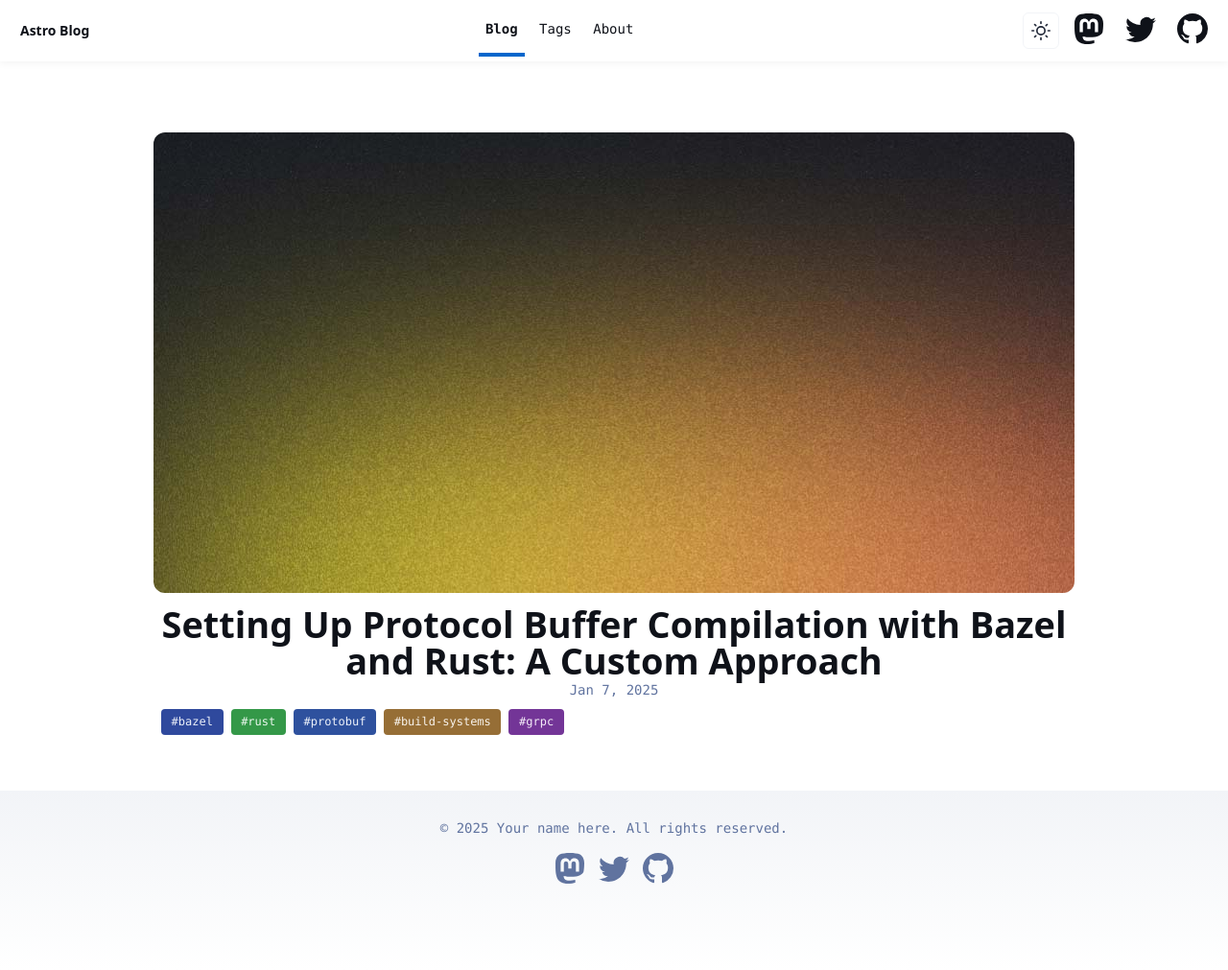
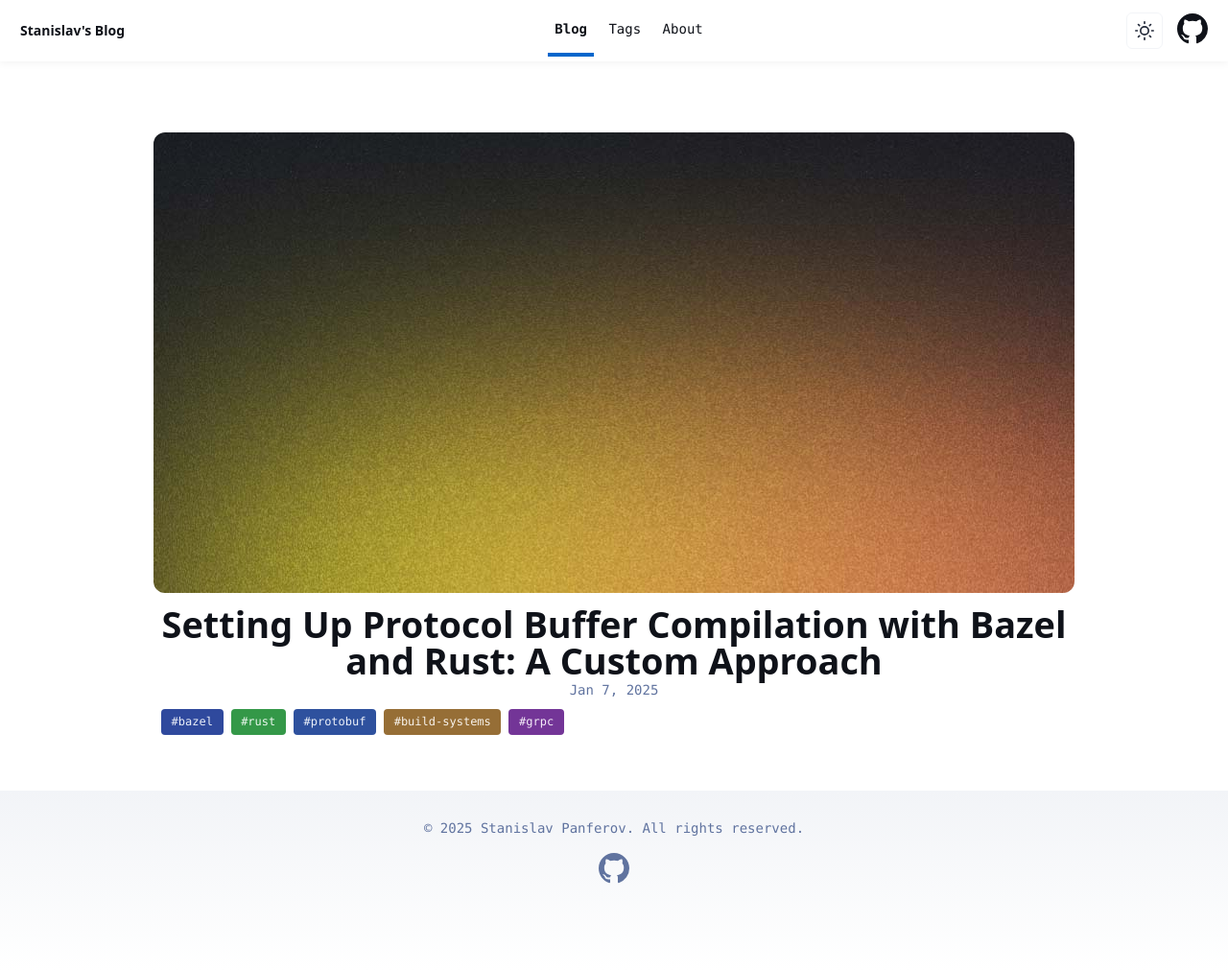
Before and after one commit to s-panferov/stanislav.blog, an Astro site: page / in a window 1280 px wide. Shown: the whole page at 96% size. Built offline with nearby package versions, Linux system fonts and the light colour scheme; Astro itself is replaced by a stand-in of ours.

Commit message:
Replace 'Astro Blog' with 'Stanislav's Blog' and personalize site
- Update site title to 'Stanislav's Blog'
- Update site description to focus on technical writings
- Replace social links with GitHub profile link
- Update footer copyright with proper name
- Remove Astro-specific social links

```diff
--- a/src/components/Footer.astro
+++ b/src/components/Footer.astro
@@ -3,33 +3,10 @@ const today = new Date();
 ---
 
 <footer>
-	&copy; {today.getFullYear()} Your name here. All rights reserved.
+	&copy; {today.getFullYear()} Stanislav Panferov. All rights reserved.
 	<div class="social-links">
-		<a href="https://m.webtoo.ls/@astro" target="_blank">
-			<span class="sr-only">Follow Astro on Mastodon</span>
-			<svg
-				viewBox="0 0 16 16"
-				aria-hidden="true"
-				width="32"
-				height="32"
-				astro-icon="social/mastodon"
-				><path
-					fill="currentColor"
-					d="M11.19 12.195c2.016-.24 3.77-1.475 3.99-2.603.348-1.778.32-4.339.32-4.339 0-3.47-2.286-4.488-2.286-4.488C12.062.238 10.083.017 8.027 0h-.05C5.92.017 3.942.238 2.79.765c0 0-2.285 1.017-2.285 4.488l-.002.662c-.004.64-.007 1.35.011 2.091.083 3.394.626 6.74 3.78 7.57 1.454.383 2.703.463 3.709.408 1.823-.1 2.847-.647 2.847-.647l-.06-1.317s-1.303.41-2.767.36c-1.45-.05-2.98-.156-3.215-1.928a3.614 3.614 0 0 1-.033-.496s1.424.346 3.228.428c1.103.05 2.137-.064 3.188-.189zm1.613-2.47H11.13v-4.08c0-.859-.364-1.295-1.091-1.295-.804 0-1.207.517-1.207 1.541v2.233H7.168V5.89c0-1.024-.403-1.541-1.207-1.541-.727 0-1.091.436-1.091 1.296v4.079H3.197V5.522c0-.859.22-1.541.66-2.046.456-.505 1.052-.764 1.793-.764.856 0 1.504.328 1.933.983L8 4.39l.417-.695c.429-.655 1.077-.983 1.934-.983.74 0 1.336.259 1.791.764.442.505.661 1.187.661 2.046v4.203z"
-				></path></svg
-			>
-		</a>
-		<a href="https://twitter.com/astrodotbuild" target="_blank">
-			<span class="sr-only">Follow Astro on Twitter</span>
-			<svg viewBox="0 0 16 16" aria-hidden="true" width="32" height="32" astro-icon="social/twitter"
-				><path
-					fill="currentColor"
-					d="M5.026 15c6.038 0 9.341-5.003 9.341-9.334 0-.14 0-.282-.006-.422A6.685 6.685 0 0 0 16 3.542a6.658 6.658 0 0 1-1.889.518 3.301 3.301 0 0 0 1.447-1.817 6.533 6.533 0 0 1-2.087.793A3.286 3.286 0 0 0 7.875 6.03a9.325 9.325 0 0 1-6.767-3.429 3.289 3.289 0 0 0 1.018 4.382A3.323 3.323 0 0 1 .64 6.575v.045a3.288 3.288 0 0 0 2.632 3.218 3.203 3.203 0 0 1-.865.115 3.23 3.23 0 0 1-.614-.057 3.283 3.283 0 0 0 3.067 2.277A6.588 6.588 0 0 1 .78 13.58a6.32 6.32 0 0 1-.78-.045A9.344 9.344 0 0 0 5.026 15z"
-				></path></svg
-			>
-		</a>
-		<a href="https://github.com/withastro/astro" target="_blank">
-			<span class="sr-only">Go to Astro's GitHub repo</span>
+		<a href="https://github.com/s-panferov" target="_blank">
+			<span class="sr-only">Visit Stanislav's GitHub profile</span>
 			<svg viewBox="0 0 16 16" aria-hidden="true" width="32" height="32" astro-icon="social/github"
 				><path
 					fill="currentColor"
--- a/src/components/Header.astro
+++ b/src/components/Header.astro
@@ -14,26 +14,8 @@ import ThemeToggle from './ThemeToggle.astro';
 		</div>
 		<div class="social-links">
 			<ThemeToggle />
-			<a href="https://m.webtoo.ls/@astro" target="_blank">
-				<span class="sr-only">Follow Astro on Mastodon</span>
-				<svg viewBox="0 0 16 16" aria-hidden="true" width="32" height="32"
-					><path
-						fill="currentColor"
-						d="M11.19 12.195c2.016-.24 3.77-1.475 3.99-2.603.348-1.778.32-4.339.32-4.339 0-3.47-2.286-4.488-2.286-4.488C12.062.238 10.083.017 8.027 0h-.05C5.92.017 3.942.238 2.79.765c0 0-2.285 1.017-2.285 4.488l-.002.662c-.004.64-.007 1.35.011 2.091.083 3.394.626 6.74 3.78 7.57 1.454.383 2.703.463 3.709.408 1.823-.1 2.847-.647 2.847-.647l-.06-1.317s-1.303.41-2.767.36c-1.45-.05-2.98-.156-3.215-1.928a3.614 3.614 0 0 1-.033-.496s1.424.346 3.228.428c1.103.05 2.137-.064 3.188-.189zm1.613-2.47H11.13v-4.08c0-.859-.364-1.295-1.091-1.295-.804 0-1.207.517-1.207 1.541v2.233H7.168V5.89c0-1.024-.403-1.541-1.207-1.541-.727 0-1.091.436-1.091 1.296v4.079H3.197V5.522c0-.859.22-1.541.66-2.046.456-.505 1.052-.764 1.793-.764.856 0 1.504.328 1.933.983L8 4.39l.417-.695c.429-.655 1.077-.983 1.934-.983.74 0 1.336.259 1.791.764.442.505.661 1.187.661 2.046v4.203z"
-					></path></svg
-				>
-			</a>
-			<a href="https://twitter.com/astrodotbuild" target="_blank">
-				<span class="sr-only">Follow Astro on Twitter</span>
-				<svg viewBox="0 0 16 16" aria-hidden="true" width="32" height="32"
-					><path
-						fill="currentColor"
-						d="M5.026 15c6.038 0 9.341-5.003 9.341-9.334 0-.14 0-.282-.006-.422A6.685 6.685 0 0 0 16 3.542a6.658 6.658 0 0 1-1.889.518 3.301 3.301 0 0 0 1.447-1.817 6.533 6.533 0 0 1-2.087.793A3.286 3.286 0 0 0 7.875 6.03a9.325 9.325 0 0 1-6.767-3.429 3.289 3.289 0 0 0 1.018 4.382A3.323 3.323 0 0 1 .64 6.575v.045a3.288 3.288 0 0 0 2.632 3.218 3.203 3.203 0 0 1-.865.115 3.23 3.23 0 0 1-.614-.057 3.283 3.283 0 0 0 3.067 2.277A6.588 6.588 0 0 1 .78 13.58a6.32 6.32 0 0 1-.78-.045A9.344 9.344 0 0 0 5.026 15z"
-					></path></svg
-				>
-			</a>
-			<a href="https://github.com/withastro/astro" target="_blank">
-				<span class="sr-only">Go to Astro's GitHub repo</span>
+			<a href="https://github.com/s-panferov" target="_blank">
+				<span class="sr-only">Visit Stanislav's GitHub profile</span>
 				<svg viewBox="0 0 16 16" aria-hidden="true" width="32" height="32"
 					><path
 						fill="currentColor"
--- a/src/consts.ts
+++ b/src/consts.ts
@@ -1,5 +1,5 @@
 // Place any global data in this file.
 // You can import this data from anywhere in your site by using the `import` keyword.
 
-export const SITE_TITLE = 'Astro Blog';
-export const SITE_DESCRIPTION = 'Welcome to my website!';
+export const SITE_TITLE = "Stanislav's Blog";
+export const SITE_DESCRIPTION = 'Technical writings about software engineering, Rust, WebAssembly, and build systems.';
```
